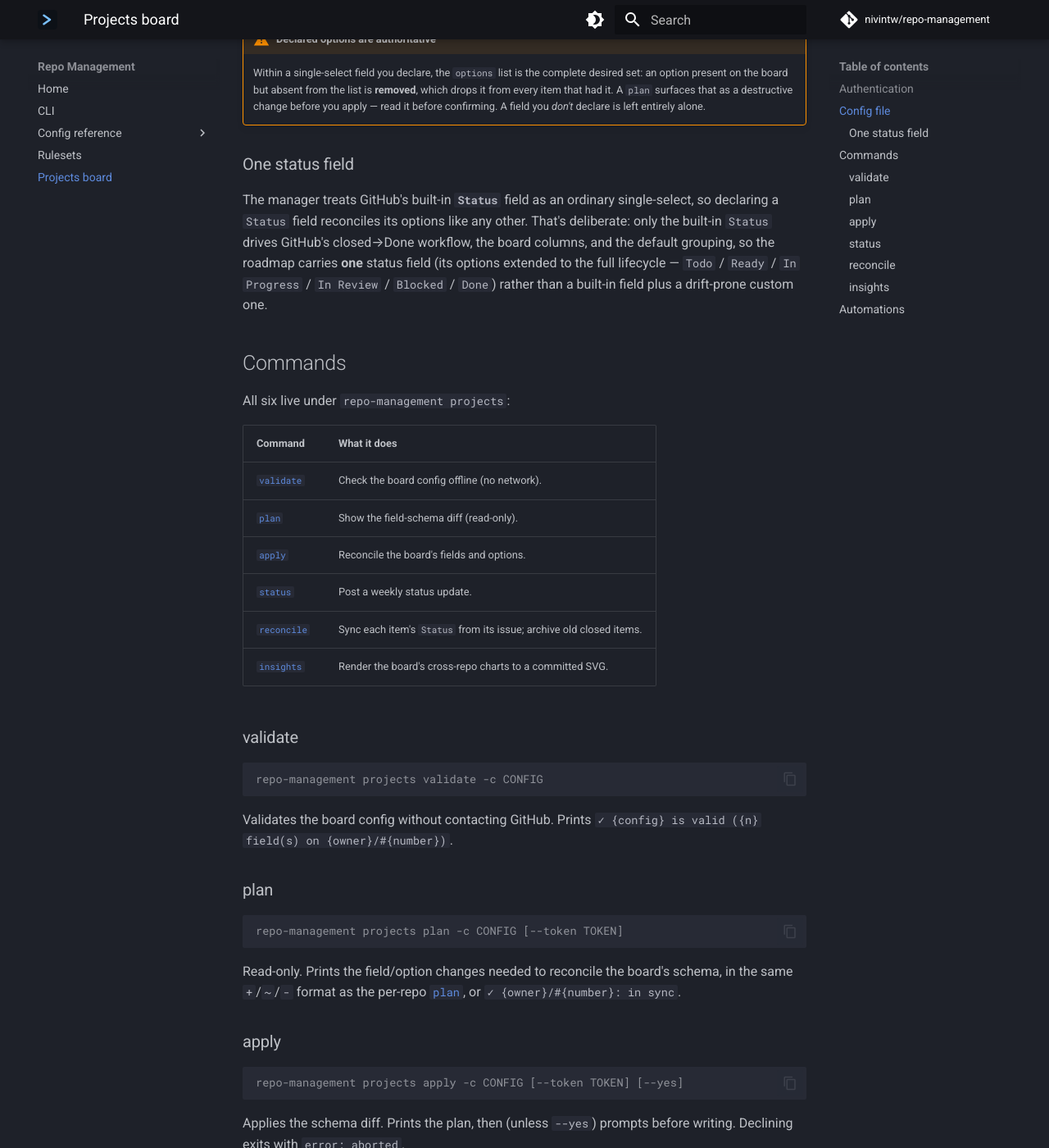
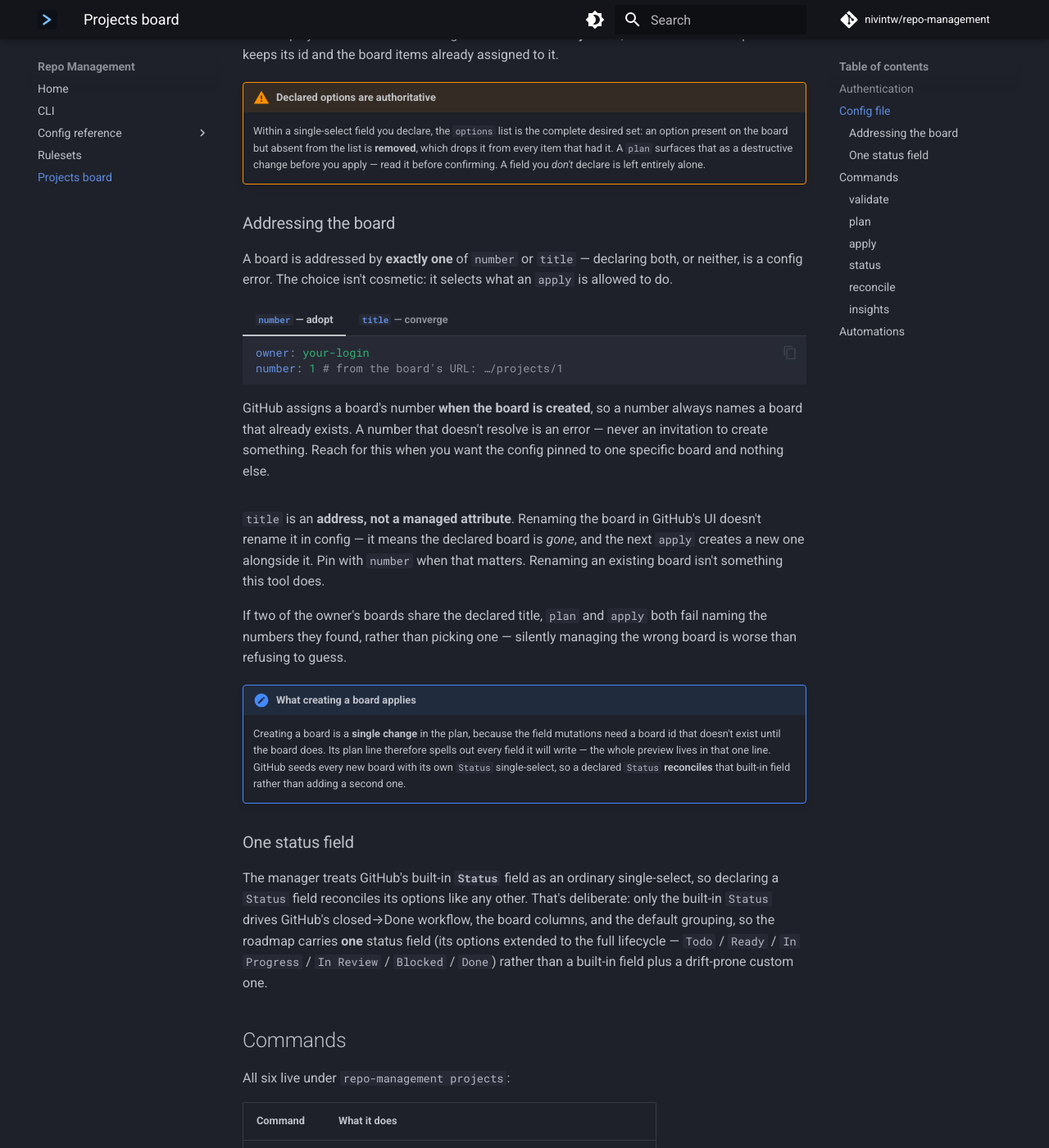
Before and after one commit to nivintw/repo-management, an MkDocs documentation site: the page built from docs/projects.md, in a window 1280 px wide and 1400 px high, scrolled down 2457 px. Shown: the whole window at 82% size. Built offline with MkDocs 1.6.1 and Material for MkDocs 9.7.7, drawn with Linux system fonts in a browser that asks for light colours; comment, search, counter and statistics services are not loaded; some of the changed text lies outside the part shown.

Commit message:
docs(projects): document addressing a board by title, and creating one
The page's key table had no `title` row and presented `number` as the only
way to reach a board, so the new create path was undocumented. Two CLI output
strings had also drifted: both are rendered from `config.label` now, which
prints `owner/'Title'` rather than `owner/#N` for a title-addressed board.

Present the two addressing modes as content tabs — a reader picks exactly one
and shouldn't have to scan past the other. This page is the fleet's first
tabbed content; `pymdownx.tabbed` was already enabled, so no extension change.

Refs #151

````diff
--- a/docs/projects.md
+++ b/docs/projects.md
@@ -9,7 +9,7 @@
 
 Two things are managed, at two different altitudes:
 
-- **The board's field schema** — its custom fields and their single-select options — declared in a config file and reconciled with `projects plan` / `projects apply`, exactly like a repo section (create-if-absent, update-if-differs, a plan you confirm before it writes).
+- **The board itself and its field schema** — the board's custom fields and their single-select options — declared in a config file and reconciled with `projects plan` / `projects apply`, exactly like a repo section (create-if-absent, update-if-differs, a plan you confirm before it writes). A board you address by [`title`](#addressing-the-board) is created if it doesn't exist yet.
 - **The board's behavior** — a weekly status update, keeping each item's `Status` current, and a committed insights chart — driven by the `projects status` / `reconcile` / `insights` commands, wired to schedules and events by three workflows. This is the part GitHub's UI-only **Workflows** and **Insights** tabs can't be codified into.
 
 What is *not* managed: **board membership** (which issues are on the board) and **per-issue field values** (which item is in which phase, its priority, its dates) churn as issues open and close, so they're owned by planning/automation tooling, not this declarative schema. And **view configuration** (layout, grouping, sort, filter) is genuinely UI-only — the Projects v2 API exposes no mutation for it — so it stays a documented manual step.
@@ -27,12 +27,12 @@
 
 ## Config file
 
-The board config is a standalone file — no `repos:`, no `extends:` — loaded directly by the `projects` commands (default `config/projects.yaml`). It declares the board's coordinates and its field schema:
+The board config is a standalone file — no `repos:`, no `extends:` — loaded directly by the `projects` commands (default `config/projects.yaml`). It declares how to reach the board and its field schema:
 
 ```yaml
 owner: your-login
 owner_type: user # or `organization`
-number: 1 # the board number, from its URL (…/projects/<number>)
+number: 1 # or `title:` — see "Addressing the board" below
 
 fields:
   - name: Status
@@ -56,7 +56,8 @@
 | --- | --- |
 | `owner` | The board owner's login. |
 | `owner_type` | `user` (default) or `organization` — selects the GraphQL query root. |
-| `number` | The board's number, from its URL. |
+| `number` | The board's number, from its URL. Adopts an existing board. Mutually exclusive with `title`. |
+| `title` | The board's exact title. Adopts a matching board, or **creates** it. Mutually exclusive with `number`. |
 | `fields` | The custom fields to manage (at least one). |
 
 Each **field** has a `name` and a `data_type` — `single_select`, `date`, `text`, or `number`. Only a `single_select` field carries `options` (and it must have at least one); the others must omit them. A field the manager doesn't recognize on the board is created; a field already present with a *different* `data_type` is left untouched with a warning (GitHub has no field-type mutation).
@@ -65,6 +66,35 @@
 
 !!! warning "Declared options are authoritative"
     Within a single-select field you declare, the `options` list is the complete desired set: an option present on the board but absent from the list is **removed**, which drops it from every item that had it. A `plan` surfaces that as a destructive change before you apply — read it before confirming. A field you *don't* declare is left entirely alone.
+
+### Addressing the board
+
+A board is addressed by **exactly one** of `number` or `title` — declaring both, or neither, is a config error. The choice isn't cosmetic: it selects what an `apply` is allowed to do.
+
+=== "`number` — adopt"
+
+    ```yaml
+    owner: your-login
+    number: 1 # from the board's URL: …/projects/1
+    ```
+
+    GitHub assigns a board's number **when the board is created**, so a number always names a board that already exists. A number that doesn't resolve is an error — never an invitation to create something. Reach for this when you want the config pinned to one specific board and nothing else.
+
+=== "`title` — converge"
+
+    ```yaml
+    owner: your-login
+    title: Fleet Roadmap
+    ```
+
+    Finds the board with this exact title among the owner's boards and adopts it — or **creates it** if there isn't one. This is the only way to declare a board that doesn't exist yet, precisely because you can't know its number in advance. Running `apply` twice is safe: the second run finds the board it made rather than making another.
+
+`title` is an **address, not a managed attribute**. Renaming the board in GitHub's UI doesn't rename it in config — it means the declared board is *gone*, and the next `apply` creates a new one alongside it. Pin with `number` when that matters. Renaming an existing board isn't something this tool does.
+
+If two of the owner's boards share the declared title, `plan` and `apply` both fail naming the numbers they found, rather than picking one — silently managing the wrong board is worse than refusing to guess.
+
+!!! note "What creating a board applies"
+    Creating a board is a **single change** in the plan, because the field mutations need a board id that doesn't exist until the board does. Its plan line therefore spells out every field it will write — the whole preview lives in that one line. GitHub seeds every new board with its own `Status` single-select, so a declared `Status` **reconciles** that built-in field rather than adding a second one.
 
 ### One status field
 
@@ -89,7 +119,7 @@
 repo-management projects validate -c CONFIG
 ```
 
-Validates the board config without contacting GitHub. Prints `✓ {config} is valid ({n} field(s) on {owner}/#{number})`.
+Validates the board config without contacting GitHub — including that the board is addressed by exactly one of `number` or `title`. Prints `✓ {config} is valid ({n} field(s) on {board})`, where `{board}` is `{owner}/#{number}` or `{owner}/'{title}'` depending on how you addressed it.
 
 ### plan
 
@@ -97,7 +127,7 @@
 repo-management projects plan -c CONFIG [--token TOKEN]
 ```
 
-Read-only. Prints the field/option changes needed to reconcile the board's schema, in the same `+`/`~`/`-` format as the per-repo [`plan`](cli.md#plan), or `✓ {owner}/#{number}: in sync`.
+Read-only. Prints the changes needed to reconcile the board, in the same `+`/`~`/`-` format as the per-repo [`plan`](cli.md#plan), or `✓ {board}: in sync`. For a `title`-addressed board that doesn't exist yet, that's a single `+ [projects] board:{title}` line listing every field the apply would create.
 
 ### apply
 
@@ -105,7 +135,7 @@
 repo-management projects apply -c CONFIG [--token TOKEN] [--yes]
 ```
 
-Applies the schema diff. Prints the plan, then (unless `--yes`) prompts before writing. Declining exits with `error: aborted`.
+Applies the plan. Prints it, then (unless `--yes`) prompts before writing. Declining exits with `error: aborted`. This is the only command that creates a board — every other one reads a board that already exists, and fails if a `title`-addressed board is missing.
 
 ### status
 
````
